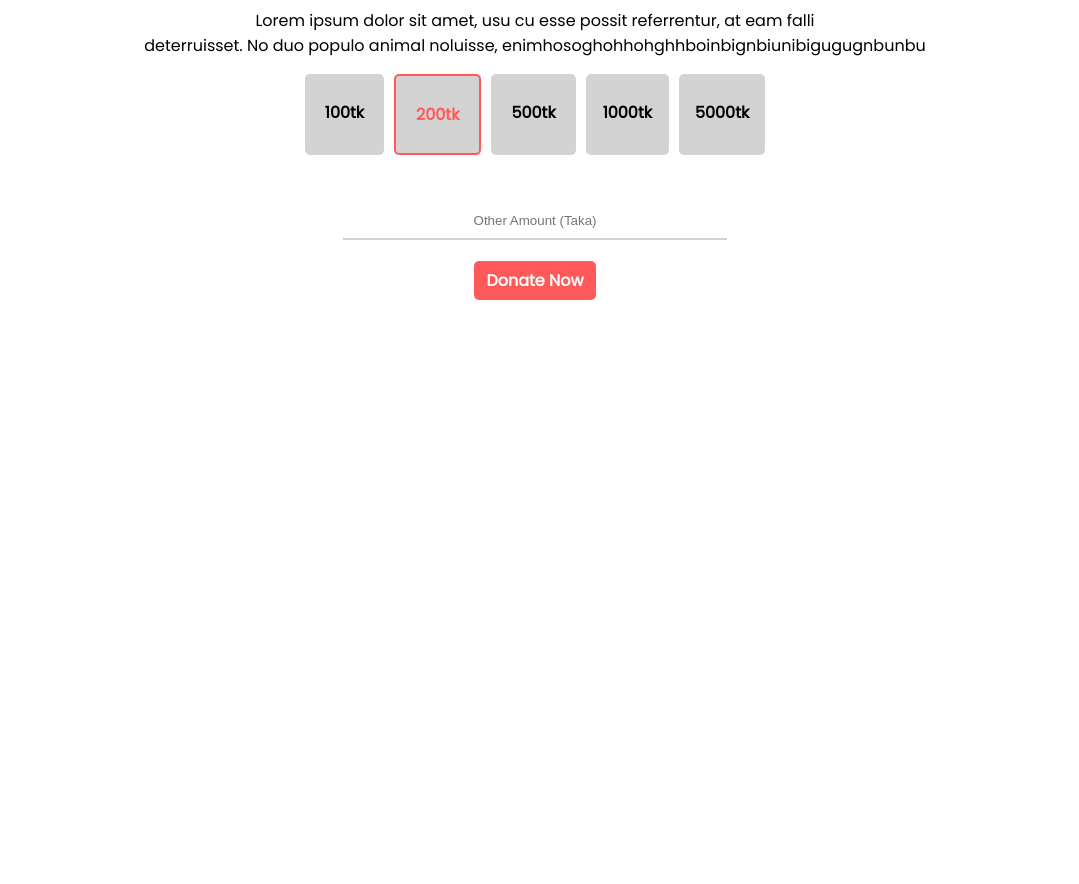
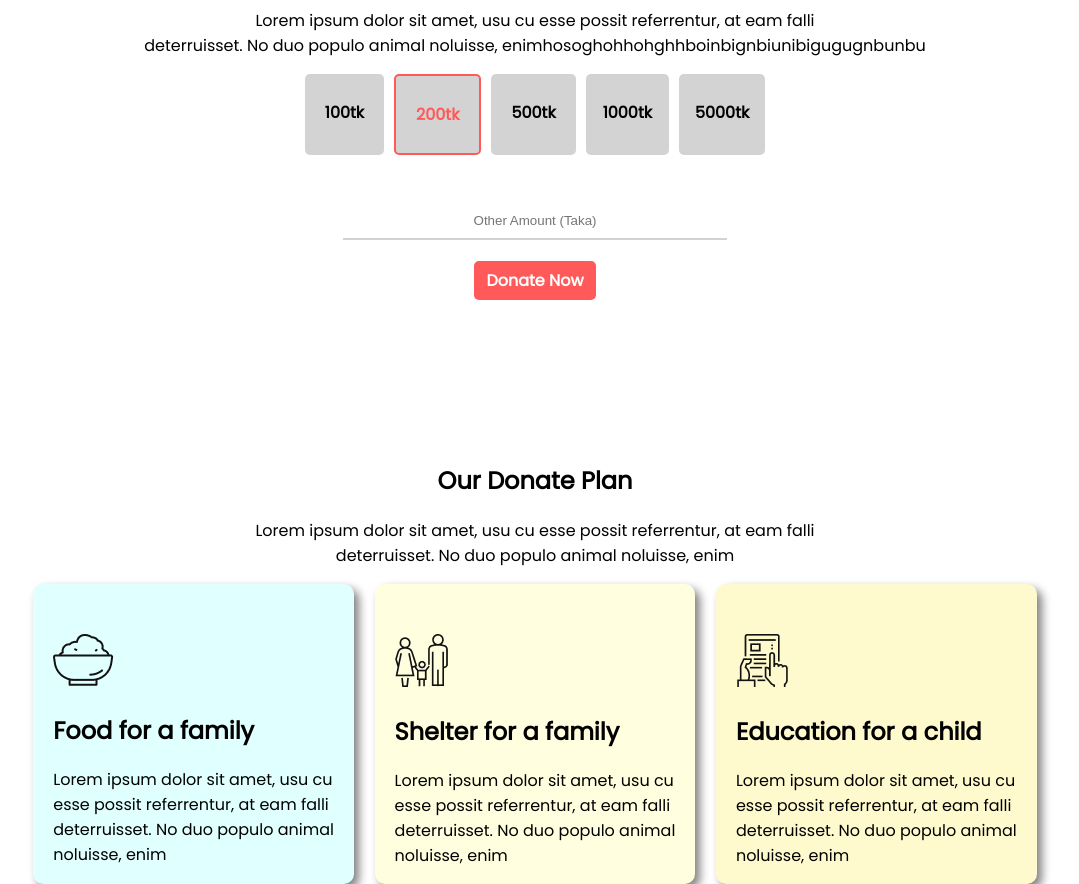
Before and after one commit to mostafizur610/donate-today, a plain HTML site: page index.html in a window 1280 px wide. Shown: the part 887-1771 px from the top of the page, without its empty margins (105-1184 px from the left). Before the commit the page ends 1187 px from the top, so only its background shows below. Drawn offline with Linux system fonts and the light colour scheme.

Commit message:
donate plan added

```diff
--- a/index.html
+++ b/index.html
@@ -58,28 +58,29 @@
             </div>
         </form>
     </section>
-    <!-- <section class="donate-plan">
-        <div>
+    <section>
+        <div id="our-plan">
             <h1>Our Donate Plan</h1>
             <p>Lorem ipsum dolor sit amet, usu cu esse possit referrentur, at eam falli <br> deterruisset. No duo populo
-                animal noluisse, enim</p>
+                animal noluisse, enim</>
+            </p>
         </div>
-        <div>
-            <div>
+        <div class="flexible-container mergin-container">
+            <div id="food" class="donate-plan">
                 <img src="assets/icons/food.png" alt="">
                 <h1>Food for a family</h1>
                 <p>Lorem ipsum dolor sit amet, usu cu esse possit referrentur, at eam falli <br> deterruisset. No duo
                     populo
                     animal noluisse, enim</p>
             </div>
-            <div>
+            <div id="shelter" class="donate-plan">
                 <img src="assets/icons/shelter.png" alt="">
                 <h1>Shelter for a family</h1>
                 <p>Lorem ipsum dolor sit amet, usu cu esse possit referrentur, at eam falli <br> deterruisset. No duo
                     populo
                     animal noluisse, enim</p>
             </div>
-            <div>
+            <div id="education" class="donate-plan">
                 <img src="assets/icons/Frame-1.png" alt="">
                 <h1>Education for a child</h1>
                 <p>Lorem ipsum dolor sit amet, usu cu esse possit referrentur, at eam falli <br> deterruisset. No duo
@@ -88,7 +89,7 @@
             </div>
         </div>
     </section>
-    <section>
+    <!-- <section>
         <div>
             <div>
                 <h1>hhjggj bjhhh</h1>
--- a/style.css
+++ b/style.css
@@ -121,6 +121,46 @@ input[type=text] {
     border-bottom: 2px solid lightgray;
 }
 
+#our-plan {
+    font-weight: solid bold;
+    text-align: center;
+    padding-top: 150px;
+}
+
+.donate-plan {
+    padding-top: 50px;
+    text-align: left;
+    border: none;
+    box-shadow: 5px 5px 10px gray;
+    width: 40%;
+    margin-left: 1%;
+    margin-right: 1%;
+    padding-left: 20px;
+    border-radius: 10px;
+    justify-content: center;
+}
+
+.mergin-container {
+    margin: auto;
+    width: 80%;
+}
+
+#food {
+    background-color: lightcyan;
+    border: none;
+
+}
+
+#shelter {
+    background-color: lightyellow;
+    border: none;
+}
+
+#education {
+    background-color: lemonchiffon;
+    border: none;
+}
+
 /* .top-image {
     width: 100%;
 }
```
